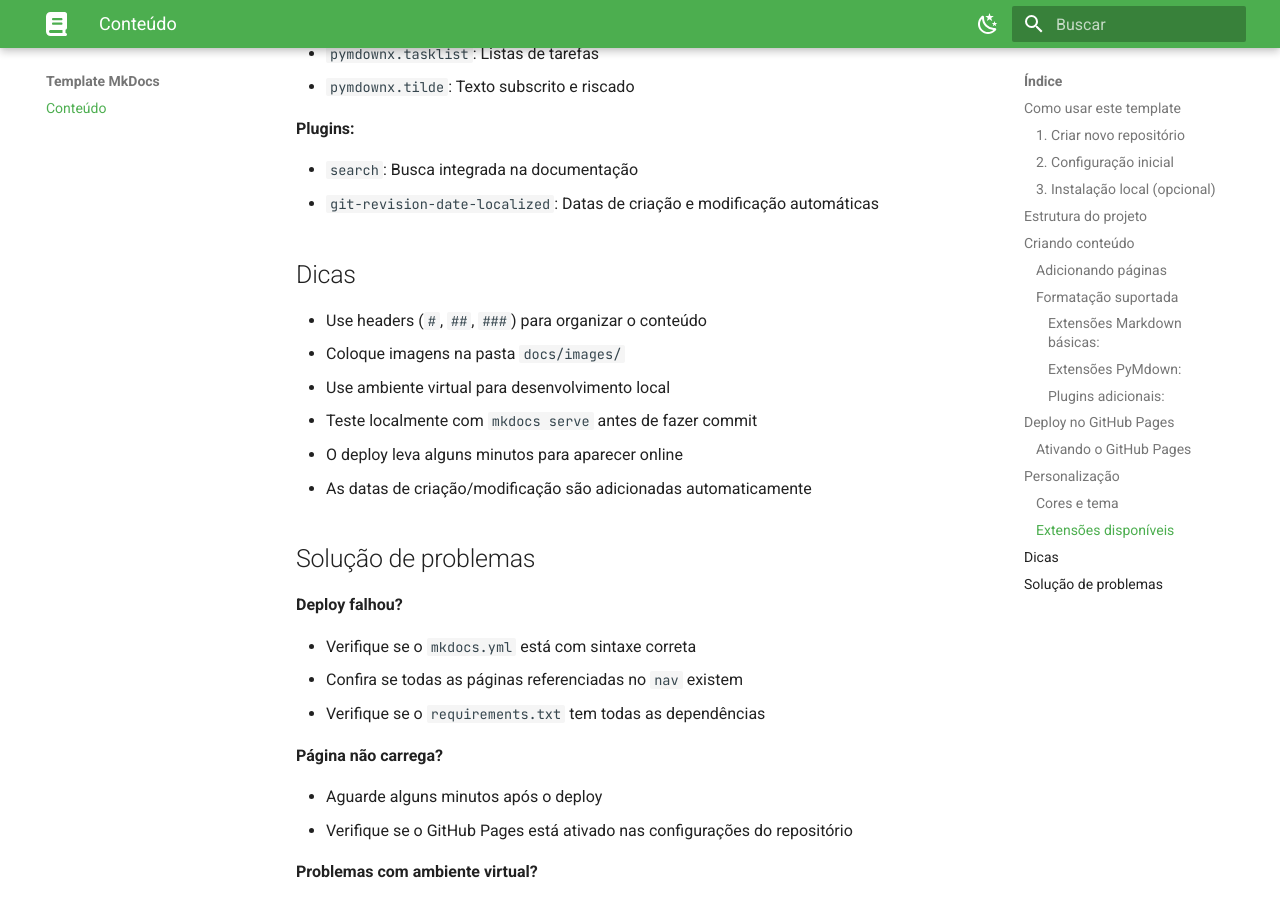
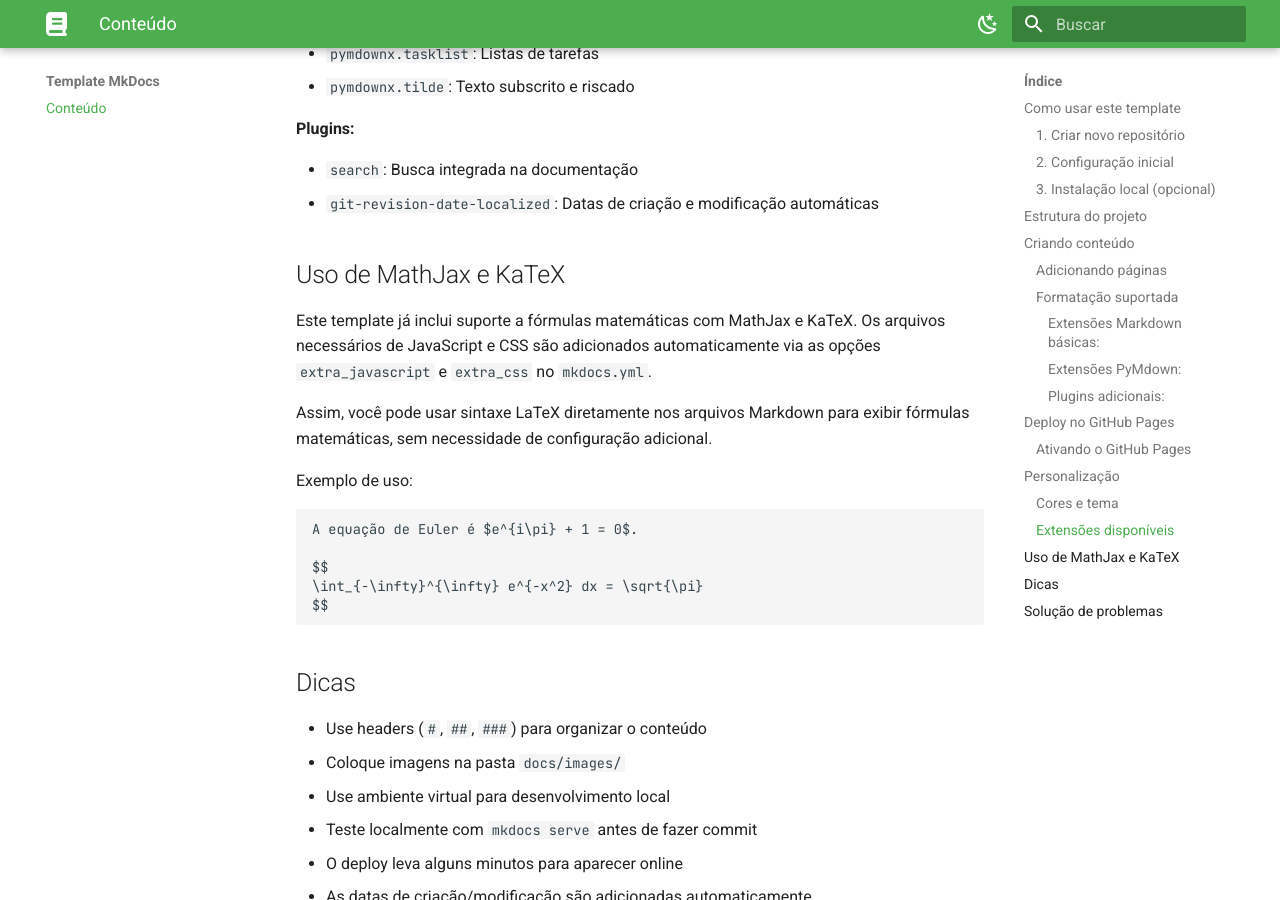
Before and after one commit to gabriel04alves/template-mkdocs, an MkDocs documentation site: the page built from docs/index.md, in a window 1280 px wide and 900 px high, scrolled down 4472 px. Built offline with MkDocs 1.6.1 and Material for MkDocs 9.7.7, drawn with Linux system fonts in a browser that asks for light colours; nearby versions of some CDN libraries; emoji names are drawn with the system emoji font; library files that are not in the unit come from our copies.

Commit message:
docs: add MathJax and KaTeX support for mathematical formulas

````diff
--- a/docs/index.md
+++ b/docs/index.md
@@ -190,6 +190,22 @@
 - `search`: Busca integrada na documentação
 - `git-revision-date-localized`: Datas de criação e modificação automáticas
 
+## Uso de MathJax e KaTeX
+
+Este template já inclui suporte a fórmulas matemáticas com MathJax e KaTeX. Os arquivos necessários de JavaScript e CSS são adicionados automaticamente via as opções `extra_javascript` e `extra_css` no `mkdocs.yml`.
+
+Assim, você pode usar sintaxe LaTeX diretamente nos arquivos Markdown para exibir fórmulas matemáticas, sem necessidade de configuração adicional.
+
+Exemplo de uso:
+
+```markdown
+A equação de Euler é $e^{i\pi} + 1 = 0$.
+
+$$
+\int_{-\infty}^{\infty} e^{-x^2} dx = \sqrt{\pi}
+$$
+```
+
 ## Dicas
 
 - Use headers (`#`, `##`, `###`) para organizar o conteúdo
--- a/mkdocs.yml
+++ b/mkdocs.yml
@@ -69,9 +69,21 @@
   - pymdownx.tasklist:
       custom_checkbox: true
   - pymdownx.tilde
+  - pymdownx.arithmatex:
+      generic: true
 
 plugins:
   - search
   - git-revision-date-localized:
       enable_creation_date: true
       fallback_to_build_date: true
+
+extra_javascript:
+  - javascripts/mathjax.js
+  - https://unpkg.com/mathjax@3/es5/tex-mml-chtml.js
+  - javascripts/katex.js
+  - https://unpkg.com/katex@0/dist/katex.min.js
+  - https://unpkg.com/katex@0/dist/contrib/auto-render.min.js
+
+extra_css:
+  - https://unpkg.com/katex@0/dist/katex.min.css
````
Also changed, not shown: README.md (+16 -0 lines).
